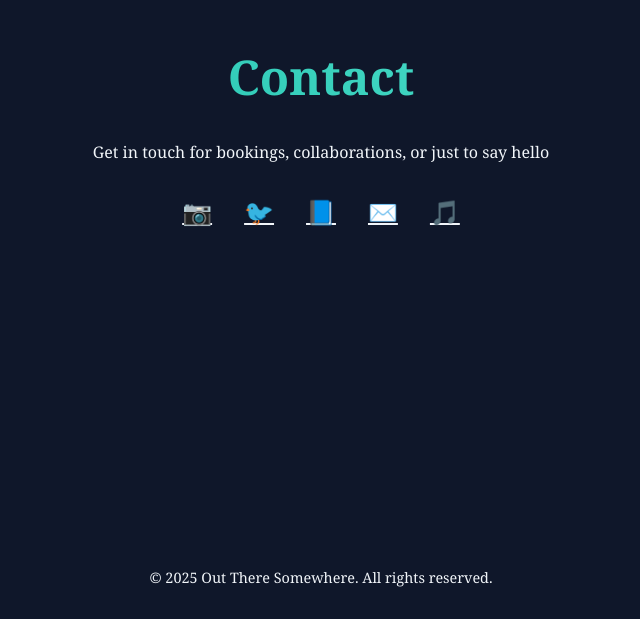
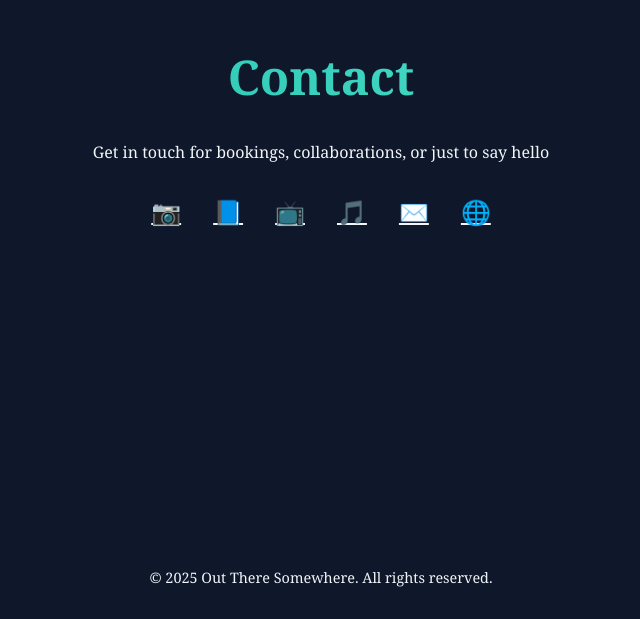
Before and after one commit to jsmith94iv/out-there-somewhere, a plain HTML site: page index.html in a window 1280 px wide. Shown: the part 4264-4883 px from the top of the page, without its empty margins (319-959 px from the left). Drawn offline with Linux system fonts and the light colour scheme.

Commit message:
Update index.html
socials updated

```diff
--- a/index.html
+++ b/index.html
@@ -161,12 +161,15 @@
   <div class="container">
     <h2>Contact</h2>
     <p>Get in touch for bookings, collaborations, or just to say hello</p>
+
+    <!-- Social / Platform Links -->
     <div class="social-links">
-        <a href="#" title="Instagram">📷</a>
-        <a href="#" title="Twitter">🐦</a>
-        <a href="#" title="Facebook">📘</a>
-        <a href="#" title="Email">✉️</a>
-        <a href="#" title="Bandcamp">🎵</a>
+      <a href="https://www.instagram.com/outtheresomewhereband/" title="Instagram" target="_blank" rel="noopener">📷</a>
+      <a href="https://www.facebook.com/profile.php?id=61581381944470" title="Facebook" target="_blank" rel="noopener">📘</a>
+      <a href="https://www.youtube.com/@OTSOMEWHEREBAND" title="YouTube" target="_blank" rel="noopener">📺</a>
+      <a href="https://www.tiktok.com/@outtheresomewhere1" title="TikTok" target="_blank" rel="noopener">🎵</a>
+      <a href="mailto:otsomewhereband@gmail.com" title="Email">✉️</a>
+      <a href="https://jsmith94iv.github.io/out-there-somewhere/" title="Website" target="_blank" rel="noopener">🌐</a>
     </div>
   </div>
 </section>
```
Lines whose indentation alone changed are shown as unchanged.
